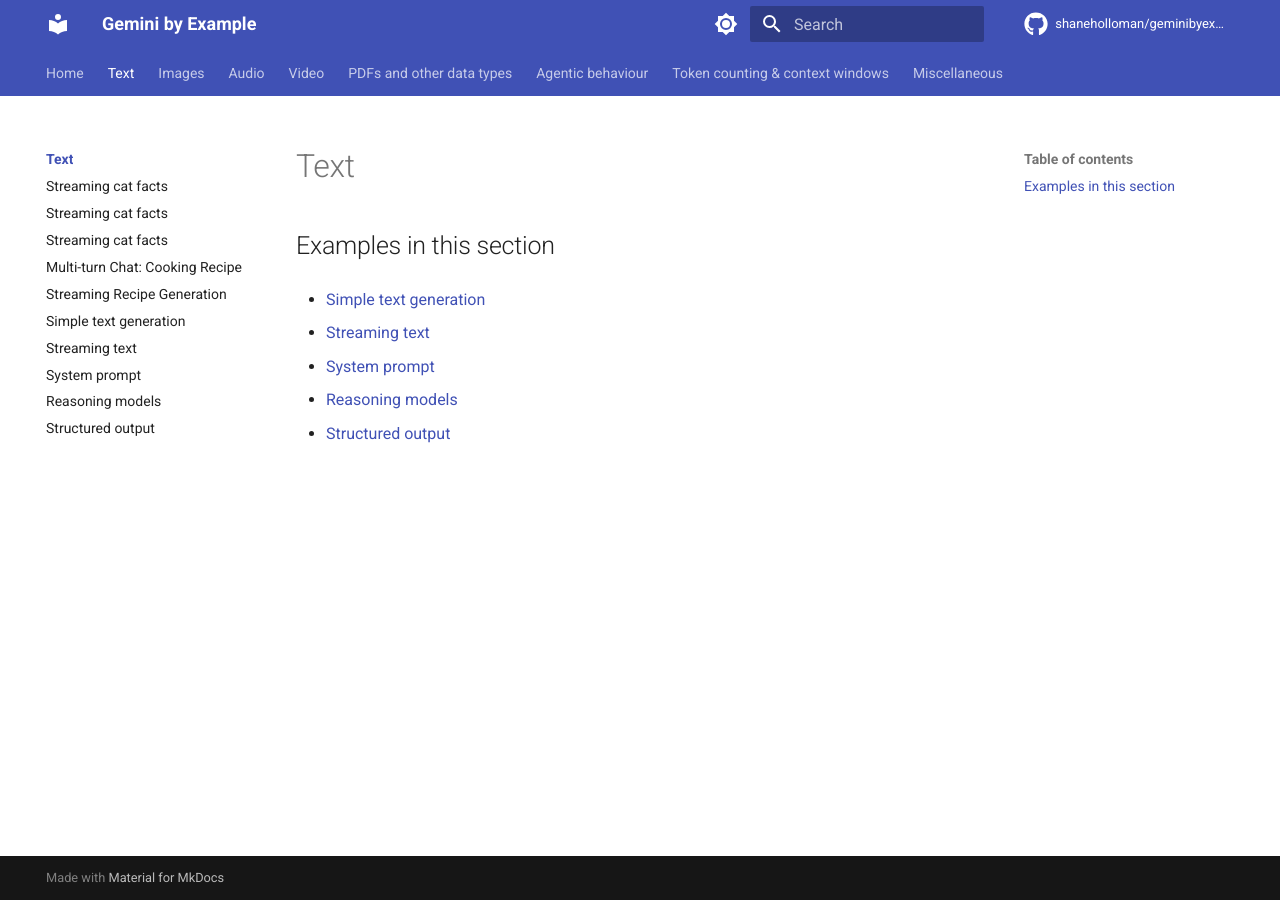
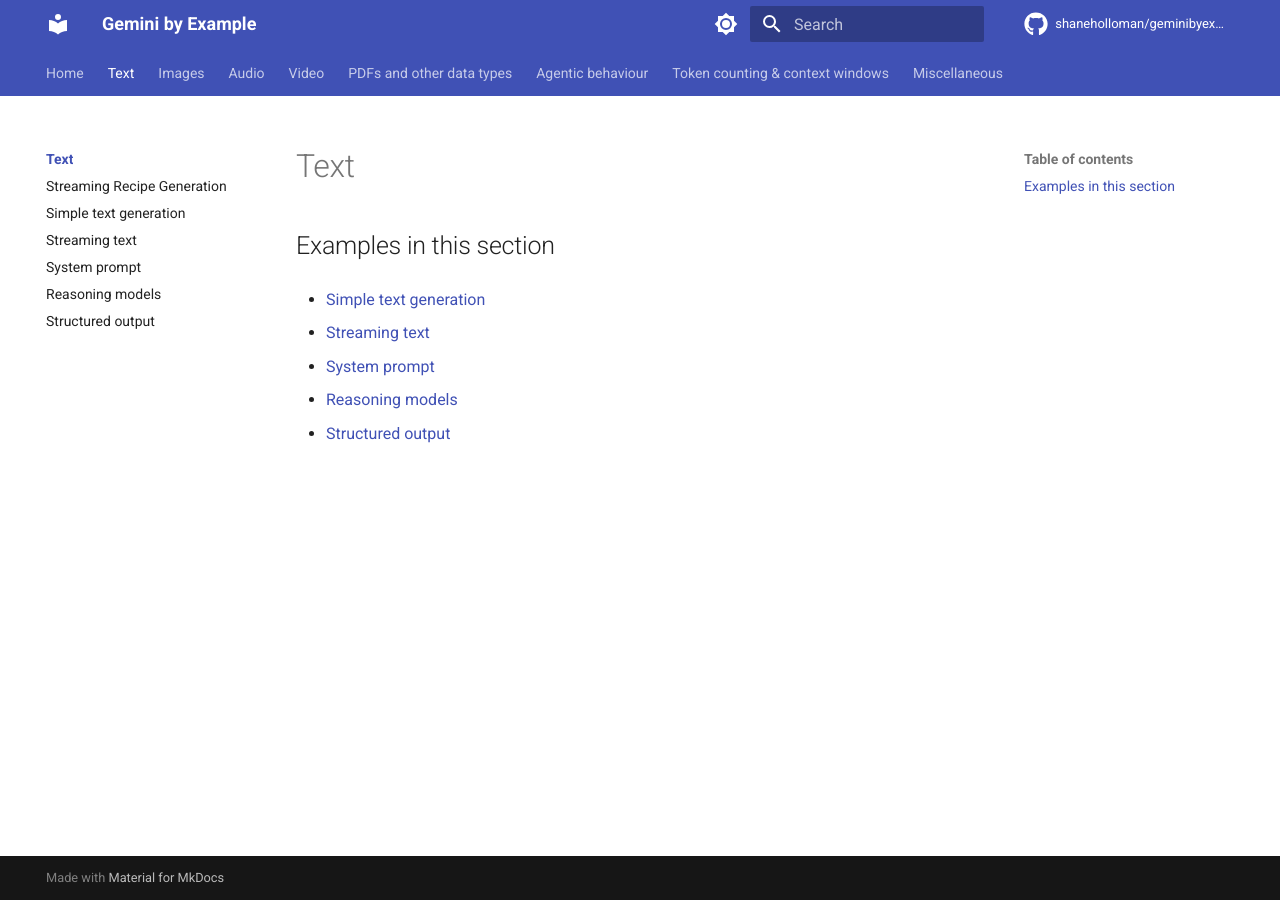
Before and after one commit to shaneholloman/geminibyexample, an MkDocs documentation site: the page built from docs/text/index.md, in a window 1280 px wide. Built offline with MkDocs 1.6.1 and Material for MkDocs 9.7.7, drawn with Linux system fonts in a browser that asks for light colours; comment, search, counter and statistics services are not loaded.

Commit message:
Remove outdated navigation entries and add mkdocs-minify-plugin dependencies in configuration files

```diff
--- a/mkdocs.yml
+++ b/mkdocs.yml
@@ -90,10 +90,6 @@
 - Home: index.md
 - Text:
   - Overview: text/index.md
-  - Streaming cat facts: text/stream-test.md
-  - Streaming cat facts: text/sheesh-more-tests.md
-  - Streaming cat facts: text/mkdocs-yet-more-testing.md
-  - 'Multi-turn Chat: Cooking Recipe': text/mkdocs-more-testing.md
   - Streaming Recipe Generation: text/mkdocs-testing.md
   - Simple text generation: text/simple-text-generation.md
   - Streaming text: text/streaming-text.md
```
Also changed, not shown: 1 other file.
